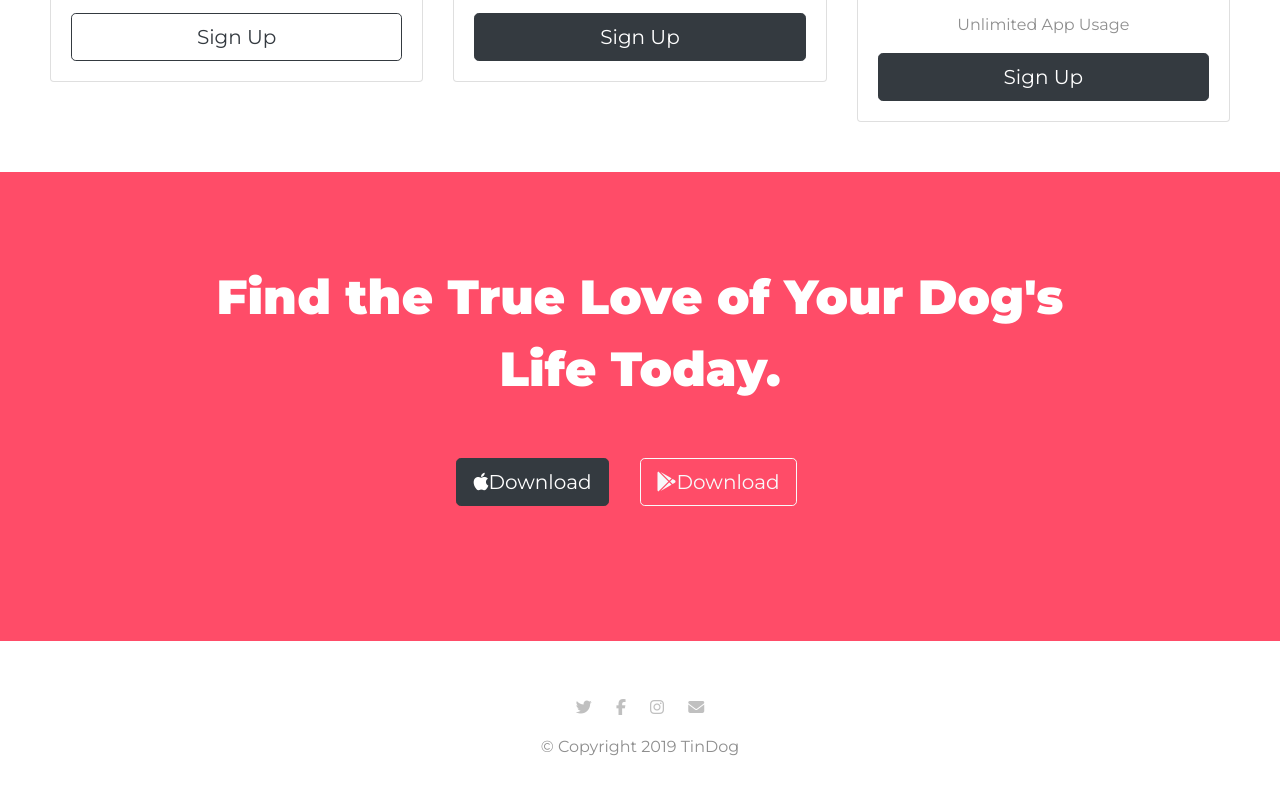
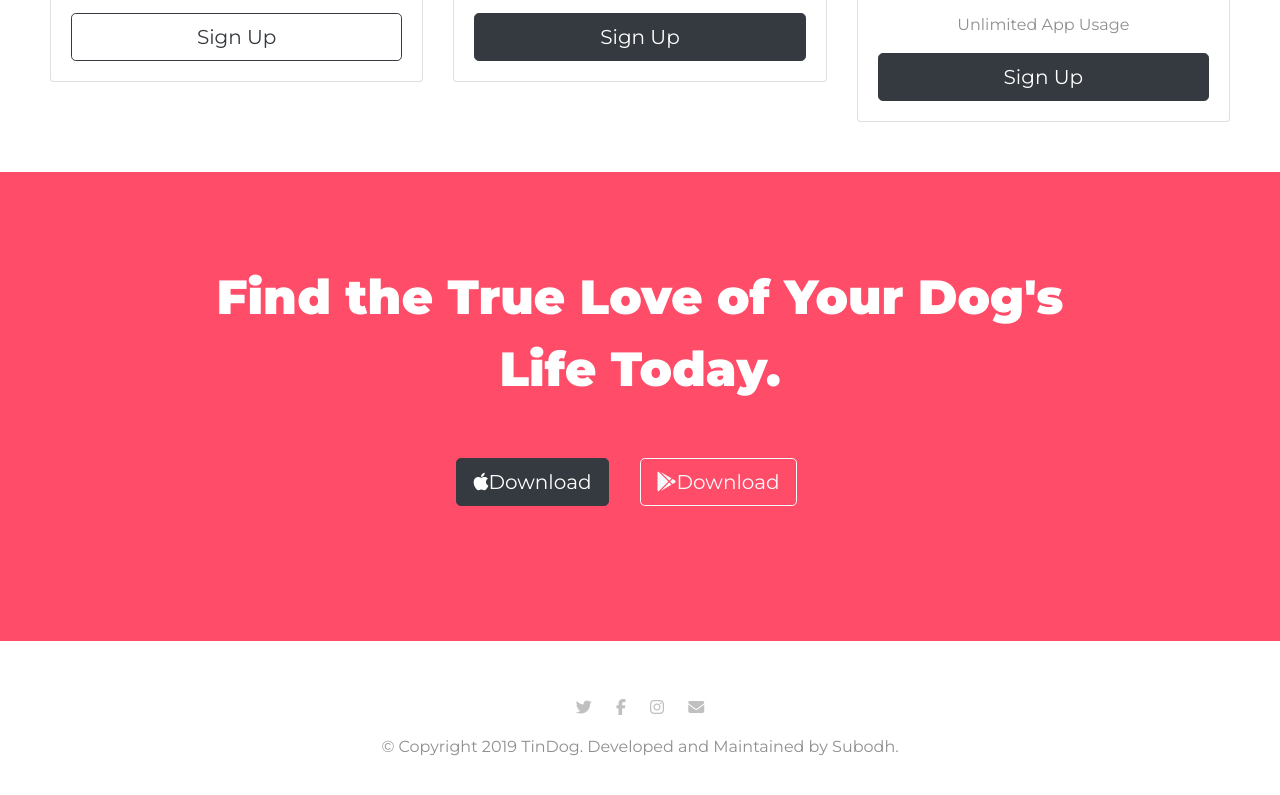
Before and after one commit to subodh-projects/pro-2, a plain HTML site: page index.html in a window 1280 px wide. Shown: the part 2436-3231 px from the top of the page. Drawn offline with nearby package versions, Linux system fonts and the light colour scheme.

Commit message:
Updated footer

```diff
--- a/index.html
+++ b/index.html
@@ -176,7 +176,7 @@
     <a href="https://www.facebook.com/login/device-based/regular/login/?login_attempt=1&lwv=110" target="_blank"><i class="social-icon fab fa-facebook-f"></i></a>
     <a href="https://www.instagram.com/accounts/login/?hl=en&source=auth_switcher" target="_blank"><i class=" social-icon fab fa-instagram"></i></a>
     <a href="mailto:example@gmail.com" target="_blank"><i class="social-icon fas fa-envelope"></i></a>
-    <p>© Copyright 2019 TinDog</p>
+    <p>© Copyright 2019 TinDog. Developed and Maintained by Subodh.</p>
   </footer>
 </body>
 </html>
```
